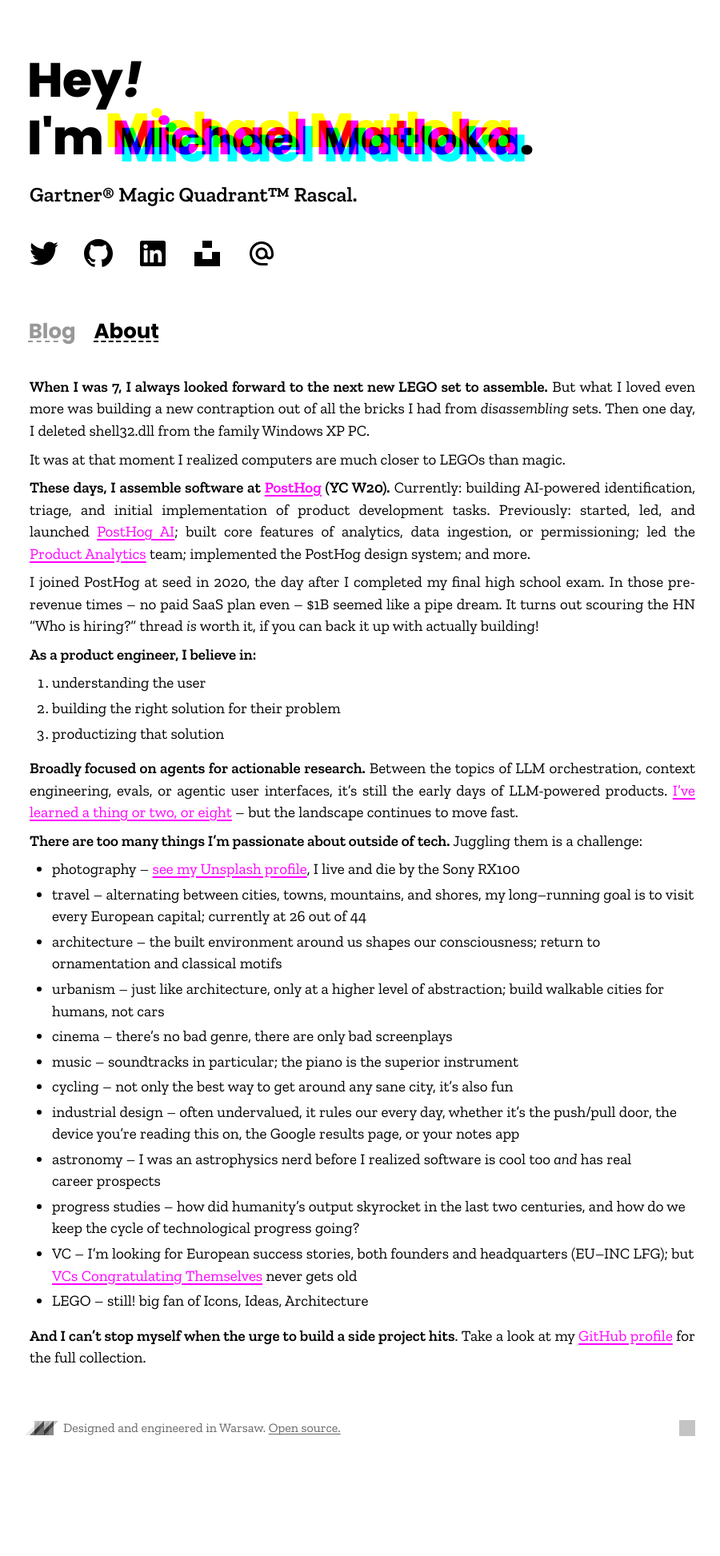
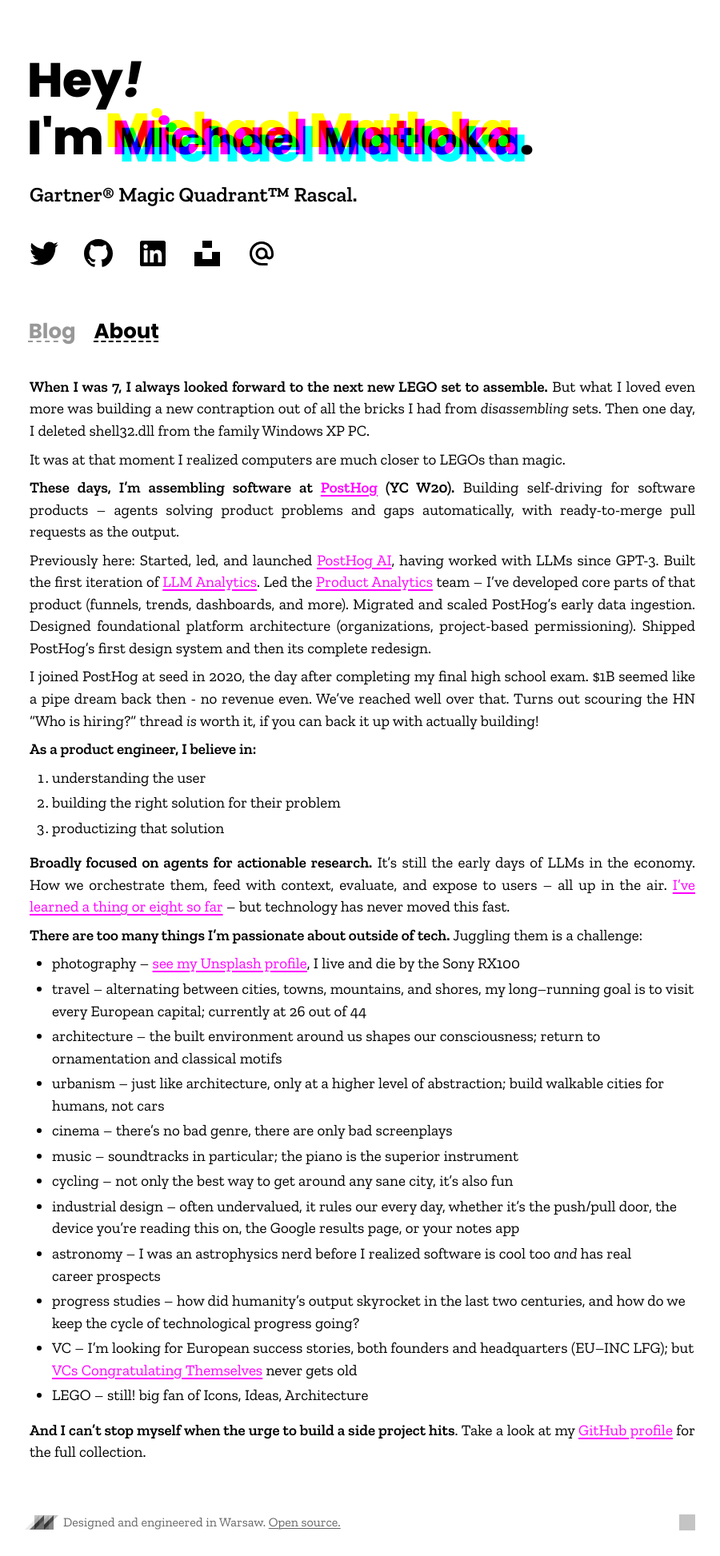
Before and after one commit to Twixes/matloka.com, a Jekyll site: the page built from about.md, in a window 1280 px wide. Shown: the whole page at 80% size, without its empty margins (187-1087 px from the left). Built offline with Jekyll 4.4.1, drawn with Linux system fonts in a browser that asks for light colours; comment, search, counter and statistics services are not loaded; before the commit the page ends 1828 px from its top, so only the background shows below that; grey boxes are pictures that could not be loaded.

Commit message:
Update about.md

```diff
--- a/about.md
+++ b/about.md
@@ -9,9 +9,11 @@
 
 It was at that moment I realized computers are much closer to LEGOs than magic.
 
-**These days, I assemble software at [PostHog](https://posthog.com/) (YC W20).** Currently: building AI-powered identification, triage, and initial implementation of product development tasks. Previously: started, led, and launched [PostHog AI](https://posthog.com/ai); built core features of analytics, data ingestion, or permissioning; led the [Product Analytics](https://posthog.com/product-analytics) team; implemented the PostHog design system; and more.
+**These days, I'm assembling software at [PostHog](https://posthog.com/) (YC W20).** Building self-driving for software products – agents solving product problems and gaps automatically, with ready-to-merge pull requests as the output.
 
-I joined PostHog at seed in 2020, the day after I completed my final high school exam. In those pre-revenue times – no paid SaaS plan even – $1B seemed like a pipe dream. It turns out scouring the HN "Who is hiring?" thread _is_ worth it, if you can back it up with actually building!
+Previously here: Started, led, and launched [PostHog AI](https://posthog.com/ai), having worked with LLMs since GPT-3. Built the first iteration of [LLM Analytics](https://posthog.com/llm-analytics). Led the [Product Analytics](https://posthog.com/product-analytics) team – I've developed core parts of that product (funnels, trends, dashboards, and more). Migrated and scaled PostHog's early data ingestion. Designed foundational platform architecture (organizations, project-based permissioning). Shipped PostHog's first design system and then its complete redesign.
+
+I joined PostHog at seed in 2020, the day after completing my final high school exam. $1B seemed like a pipe dream back then - no revenue even. We've reached well over that. Turns out scouring the HN "Who is hiring?" thread _is_ worth it, if you can back it up with actually building!
 
 **As a product engineer, I believe in:**
 
@@ -19,7 +21,7 @@
 2. building the right solution for their problem
 3. productizing that solution
 
-**Broadly focused on agents for actionable research.** Between the topics of LLM orchestration, context engineering, evals, or agentic user interfaces, it's still the early days of LLM-powered products. [I've learned a thing or two, or eight](https://posthog.com/blog/8-learnings-from-1-year-of-agents-posthog-ai) – but the landscape continues to move fast.
+**Broadly focused on agents for actionable research.** It's still the early days of LLMs in the economy. How we orchestrate them, feed with context, evaluate, and expose to users – all up in the air. [I've learned a thing or eight so far](https://posthog.com/blog/8-learnings-from-1-year-of-agents-posthog-ai) – but technology has never moved this fast.
 
 **There are too many things I'm passionate about outside of tech.** Juggling them is a challenge:
 
```
